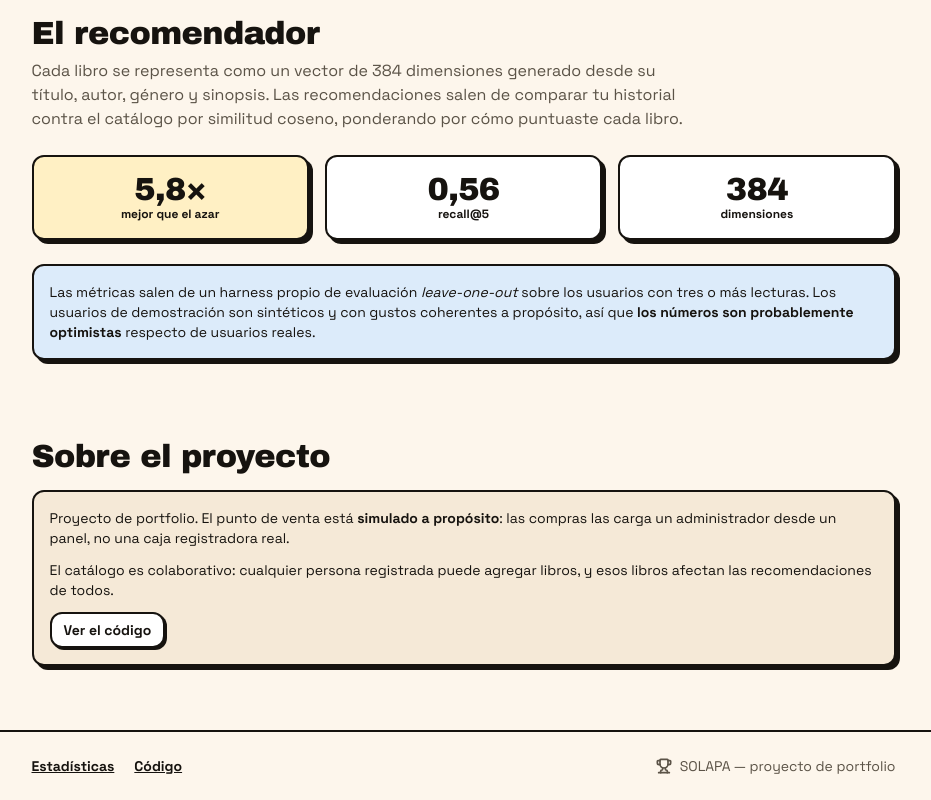
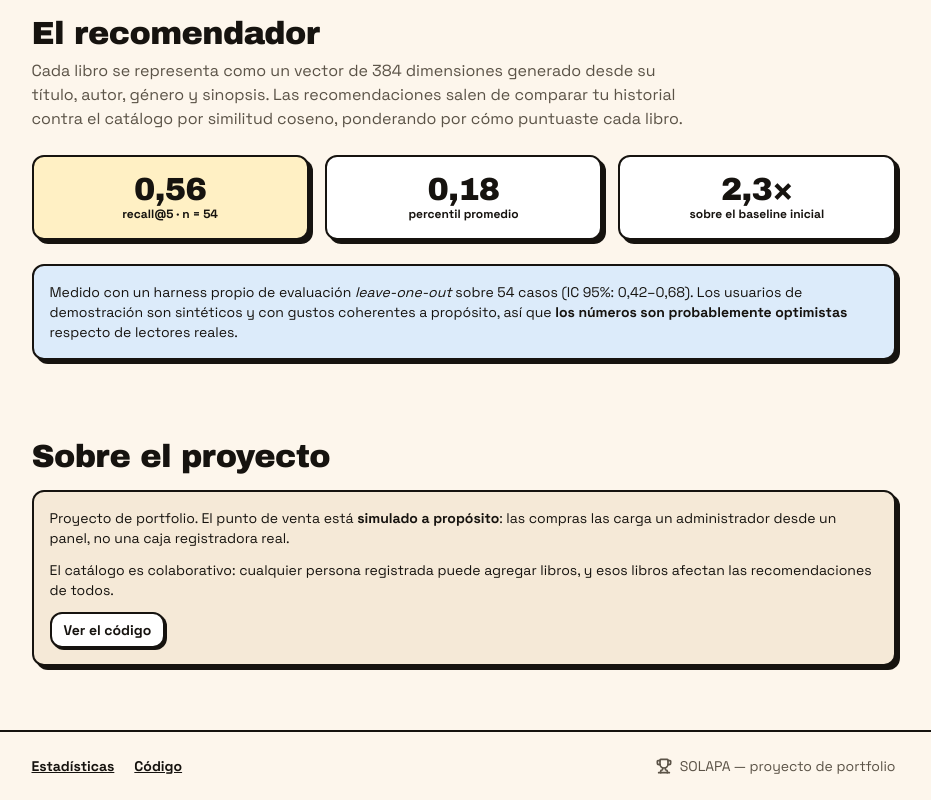
Before and after one commit to Ledesma-Lautaro/Cafe, a Next.js app: page / in a window 1280 px wide. Shown: the part 1028-1828 px from the top of the page, without its empty margins (169-1100 px from the left). Built offline with nearby package versions, Linux system fonts and the light colour scheme; no server answers.

Commit message:
Changed displayed metrics on landing page

```diff
--- a/app/(public)/page.tsx
+++ b/app/(public)/page.tsx
@@ -28,8 +28,6 @@ export default async function Home() {
   const session = await auth();
 
   return (
-
-
     <main className="mx-auto flex w-full max-w-4xl flex-col gap-20 px-4 py-16">
       <section className="relative">
         <div
@@ -45,9 +43,7 @@ export default async function Home() {
           <Badge tone="brand" className="self-start">
             <Link href="/readings" className="flex items-center gap-2">
               <Logo />
-                <span className="font-display text-lg leading-none">
-                  SOLAPA
-                </span>
+              <span className="font-display text-lg leading-none">SOLAPA</span>
             </Link>
           </Badge>
 
@@ -126,36 +122,35 @@ export default async function Home() {
         <div className="flex flex-col gap-2">
           <h2 className="text-title">El recomendador</h2>
           <p className="max-w-2xl text-ink-soft">
-              Cada libro se representa como un vector de 384 dimensiones
-              generado desde su título, autor, género y sinopsis. Las
-              recomendaciones salen de comparar tu historial contra el catálogo
-              por similitud coseno, ponderando por cómo puntuaste cada libro.
+            Cada libro se representa como un vector de 384 dimensiones generado
+            desde su título, autor, género y sinopsis. Las recomendaciones salen
+            de comparar tu historial contra el catálogo por similitud coseno,
+            ponderando por cómo puntuaste cada libro.
           </p>
         </div>
 
         <div className="grid gap-4 sm:grid-cols-3">
           <Card tone="brand" className="text-center">
-              <p className="font-display text-title">5,8×</p>
-              <p className="text-xs font-bold">mejor que el azar</p>
+            <p className="font-display text-title">0,56</p>
+            <p className="text-xs font-bold">recall@5 · n = 54</p>
           </Card>
           <Card className="text-center">
-              <p className="font-display text-title">0,56</p>
-              <p className="text-xs font-bold">recall@5</p>
+            <p className="font-display text-title">0,18</p>
+            <p className="text-xs font-bold">percentil promedio</p>
           </Card>
           <Card className="text-center">
-              <p className="font-display text-title">384</p>
-              <p className="text-xs font-bold">dimensiones</p>
+            <p className="font-display text-title">2,3×</p>
+            <p className="text-xs font-bold">sobre el baseline inicial</p>
           </Card>
         </div>
 
         <Card tone="sky" className="text-sm">
           <p>
-              Las métricas salen de un harness propio de evaluación{" "}
-              <em>leave-one-out</em> sobre los usuarios con tres o más lecturas.
-              Los usuarios de demostración son sintéticos y con gustos
-              coherentes a propósito, así que{" "}
+            Medido con un harness propio de evaluación <em>leave-one-out</em>{" "}
+            sobre 54 casos (IC 95%: 0,42–0,68). Los usuarios de demostración son
+            sintéticos y con gustos coherentes a propósito, así que{" "}
             <strong>los números son probablemente optimistas</strong> respecto
-              de usuarios reales.
+            de lectores reales.
           </p>
         </Card>
       </section>
@@ -170,8 +165,7 @@ export default async function Home() {
           </p>
           <p>
             El catálogo es colaborativo: cualquier persona registrada puede
-              agregar libros, y esos libros afectan las recomendaciones de
-              todos.
+            agregar libros, y esos libros afectan las recomendaciones de todos.
           </p>
           <div>
             <a
@@ -186,8 +180,5 @@ export default async function Home() {
         </Card>
       </section>
     </main>
-
-
-
   );
 }
```
Lines whose indentation alone changed are shown as unchanged.
